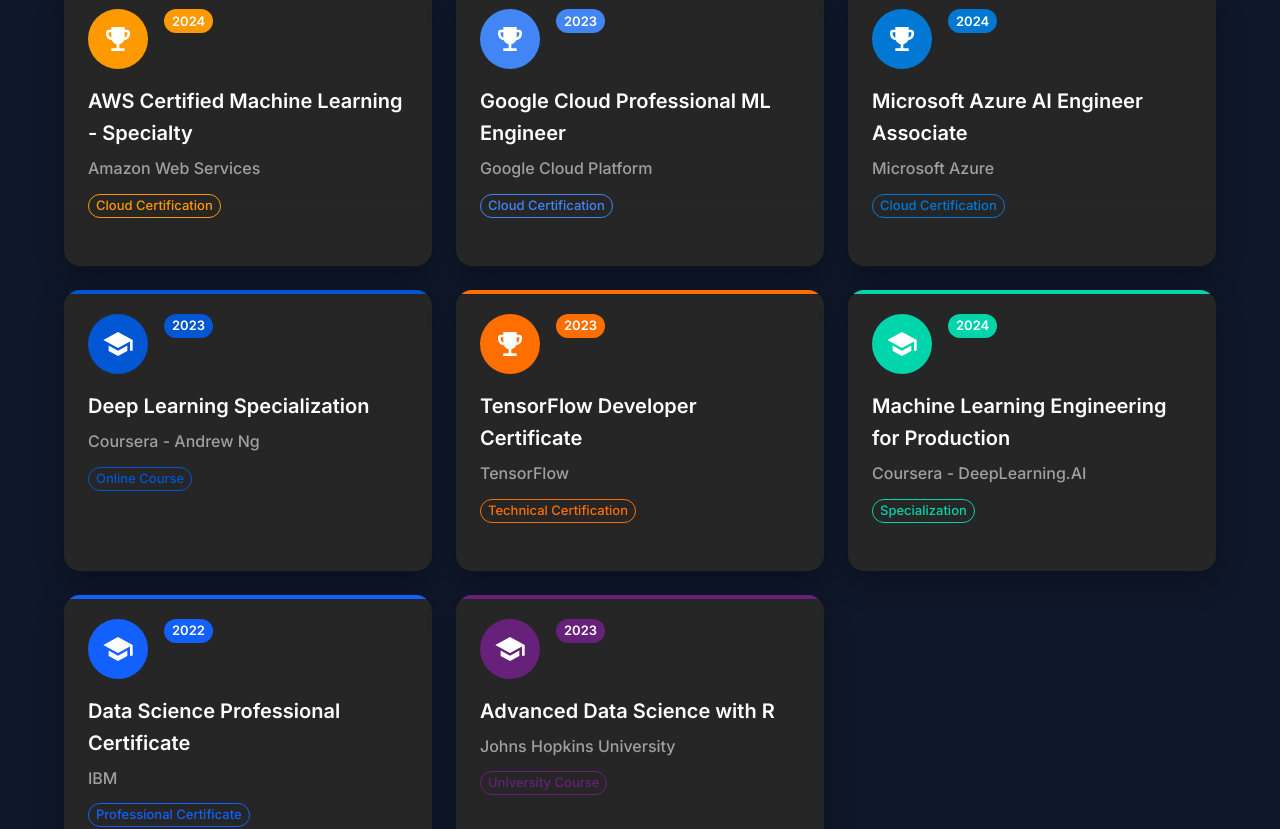
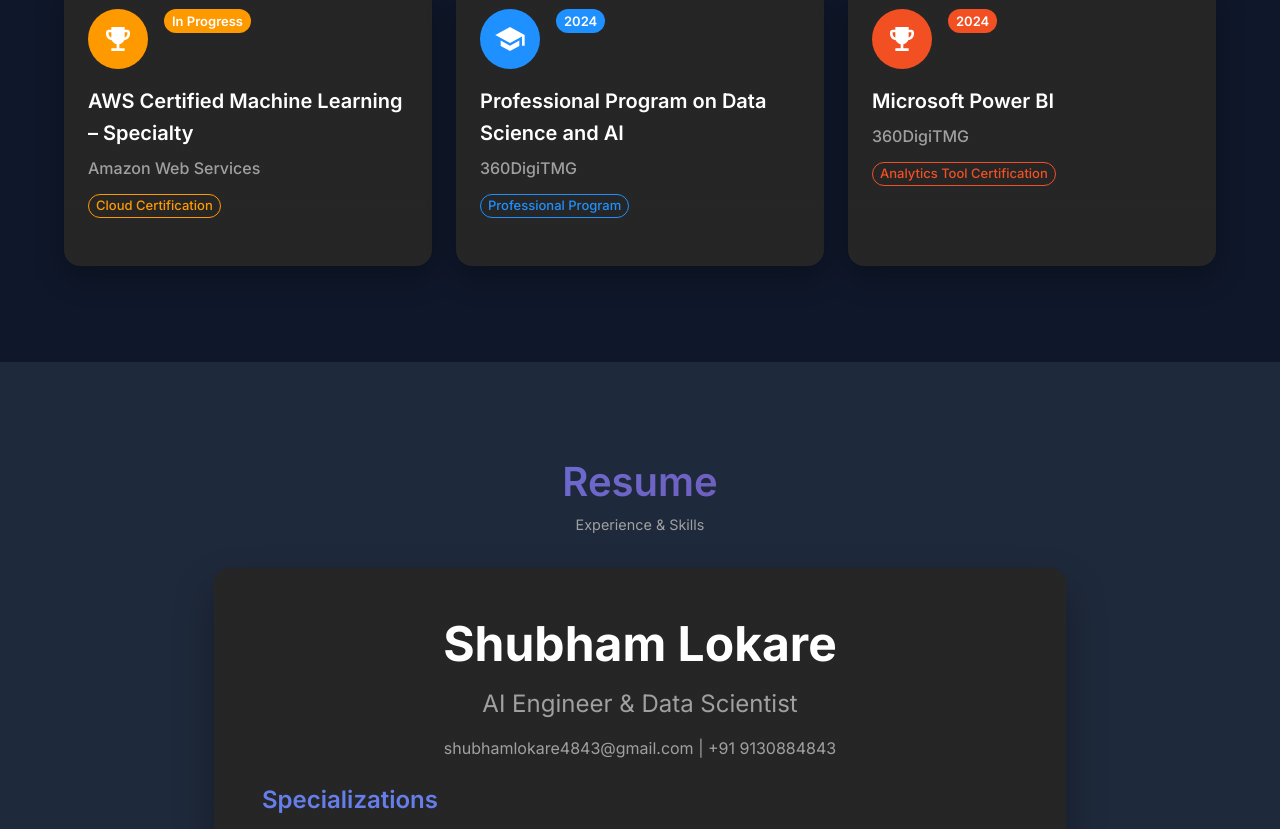
Before and after one commit to shubhaml4843/Portfolio, a React (Create React App) app: page / in a window 1280 px wide. Shown: the part 4020-4849 px from the top of the page. Built offline with nearby package versions, Linux system fonts and the light colour scheme.

Commit message:
Update Certificates.js

```diff
--- a/src/components/Certificates.js
+++ b/src/components/Certificates.js
@@ -10,60 +10,27 @@
 
   const certificates = [
     {
-      title: 'AWS Certified Machine Learning - Specialty',
+    title: 'AWS Certified Machine Learning – Specialty',
     issuer: 'Amazon Web Services',
-      date: '2024',
+    date: 'In Progress',
     type: 'Cloud Certification',
     color: '#FF9900'
   },
   {
-      title: 'Google Cloud Professional ML Engineer',
-      issuer: 'Google Cloud Platform',
-      date: '2023',
-      type: 'Cloud Certification',
-      color: '#4285F4'
+    title: 'Professional Program on Data Science and AI',
+    issuer: '360DigiTMG',
+    date: '2024',
+    type: 'Professional Program',
+    color: '#1E90FF',
+    link: 'https://drive.google.com/file/d/1AXgQcg-7FswPJm2aZp7T2SFBGckEQcuY/view'
   },
   {
-      title: 'Microsoft Azure AI Engineer Associate',
-      issuer: 'Microsoft Azure',
+    title: 'Microsoft Power BI',
+    issuer: '360DigiTMG',
     date: '2024',
-      type: 'Cloud Certification',
-      color: '#0078D4'
-    },
-    {
-      title: 'Deep Learning Specialization',
-      issuer: 'Coursera - Andrew Ng',
-      date: '2023',
-      type: 'Online Course',
-      color: '#0056D3'
-    },
-    {
-      title: 'TensorFlow Developer Certificate',
-      issuer: 'TensorFlow',
-      date: '2023',
-      type: 'Technical Certification',
-      color: '#FF6F00'
-    },
-    {
-      title: 'Machine Learning Engineering for Production',
-      issuer: 'Coursera - DeepLearning.AI',
-      date: '2024',
-      type: 'Specialization',
-      color: '#00D4AA'
-    },
-    {
-      title: 'Data Science Professional Certificate',
-      issuer: 'IBM',
-      date: '2022',
-      type: 'Professional Certificate',
-      color: '#1261FE'
-    },
-    {
-      title: 'Advanced Data Science with R',
-      issuer: 'Johns Hopkins University',
-      date: '2023',
-      type: 'University Course',
-      color: '#68217A'
+    type: 'Analytics Tool Certification',
+    color: '#F25022',
+    link: 'https://drive.google.com/file/d/1uBbFlsP96dI_JIJusyi_lSy97L0sITXM/view'
   }
   ];
 
```
Lines whose indentation alone changed are shown as unchanged.
